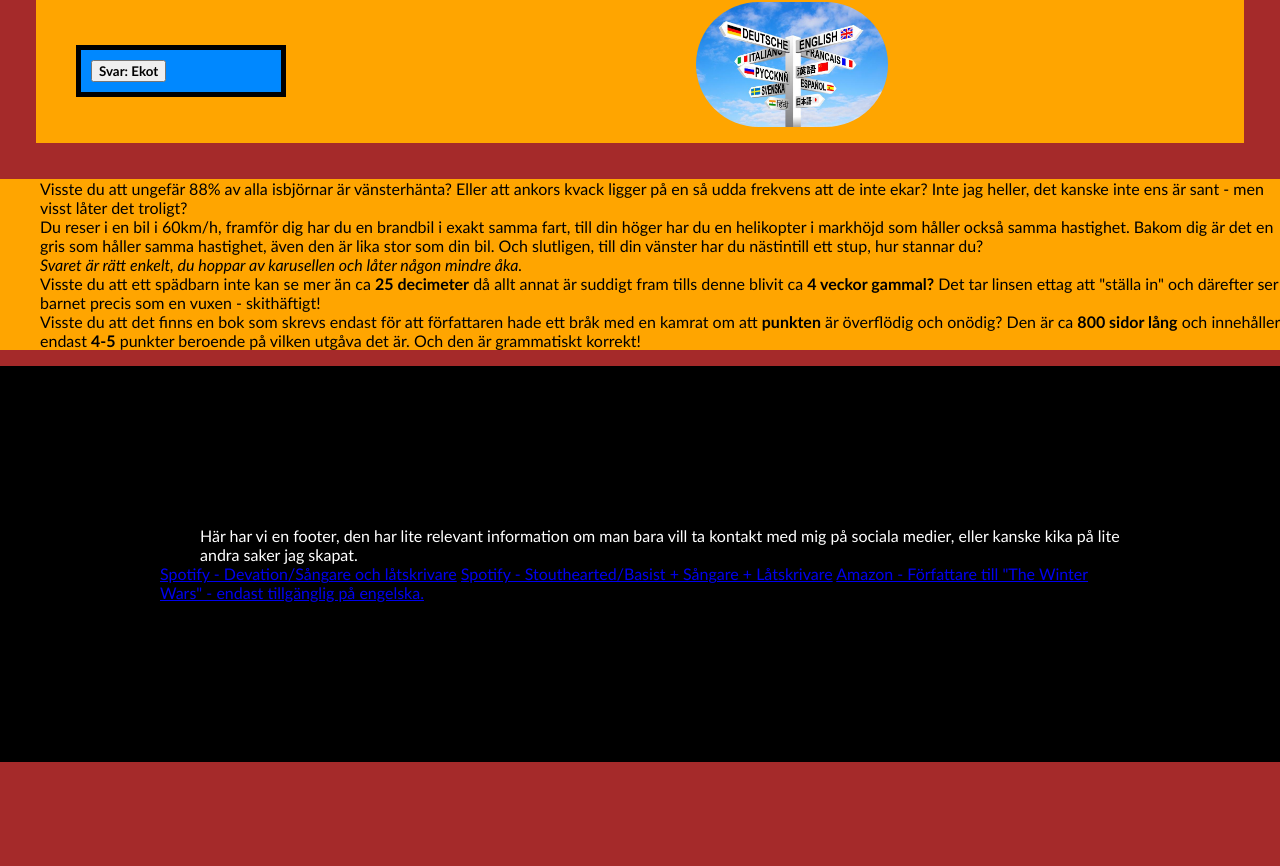
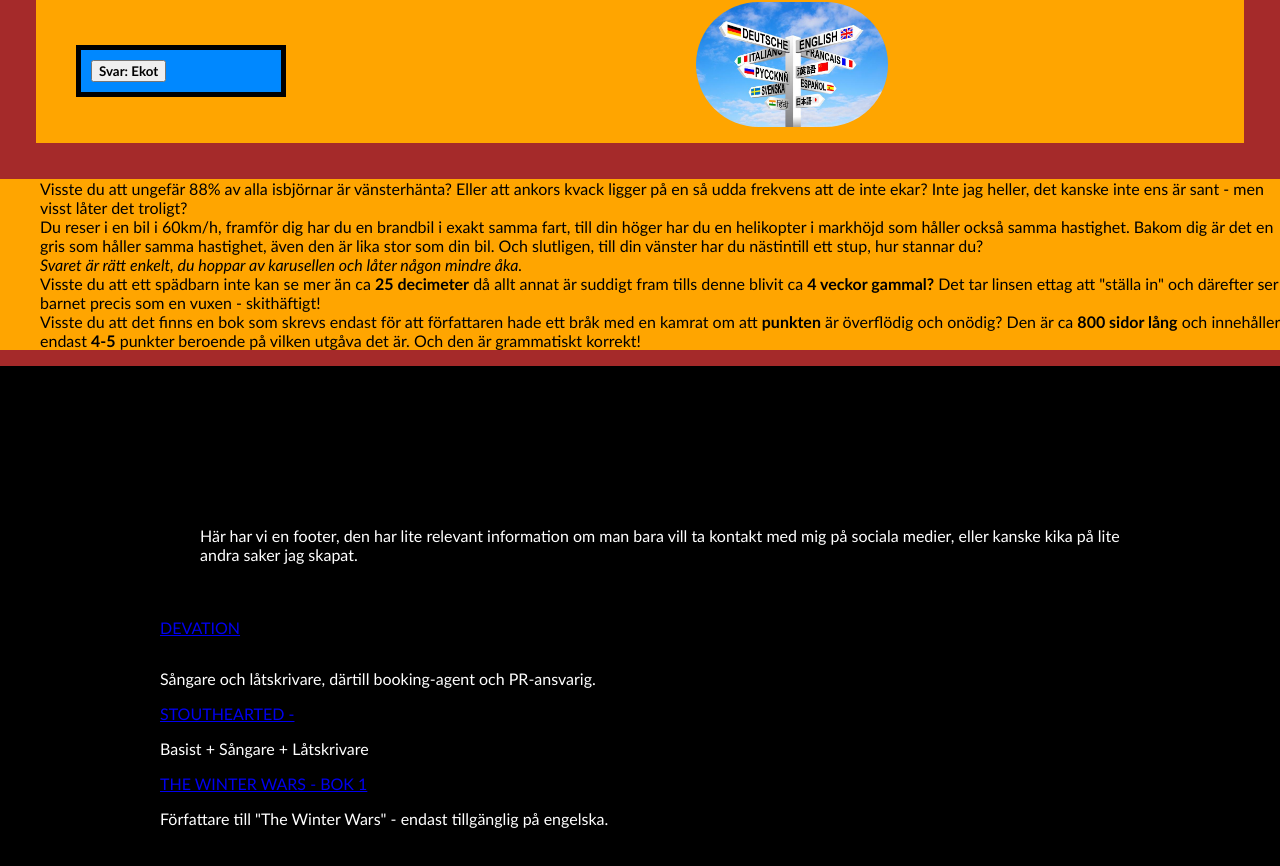
Before and after one commit to TimmyBartelius/Online-CV, a plain HTML site: page index.html in a window 1280 px wide. Shown: the part 1290-2156 px from the top of the page. Before the commit the page ends 2052 px from the top, so only its background shows below. Drawn offline with Linux system fonts and the light colour scheme.

Commit message:
Ändrat på länktext i footer

```diff
--- a/index.html
+++ b/index.html
@@ -67,11 +67,10 @@
 				<li>Här har vi en footer, den har lite relevant information om man bara vill ta kontakt med mig på sociala medier, eller kanske kika på lite andra saker jag skapat.</li>
 			</ul>
 			</section>
-			<section class="links">
-				<a href="https://open.spotify.com/artist/4zhX5rz0FduHZqqUeyqACi?si=a8424ca7b7314bbd"> Spotify - Devation/Sångare och låtskrivare</a>
-				<a href="https://open.spotify.com/artist/3mwqKJG61WGN6X2w3nZ0tH?si=56efb37996fb4e3b"> Spotify - Stouthearted/Basist + Sångare + Låtskrivare</a>
-				<a href="https://www.amazon.se/Winter-Wars-Timmy-Bartelius/dp/1665598344"> Amazon - Författare till "The Winter Wars" - endast tillgänglig på engelska.</a>
-			</section>
+				<a href="https://open.spotify.com/artist/4zhX5rz0FduHZqqUeyqACi?si=a8424ca7b7314bbd"><p> DEVATION</a>
+					<p>Sångare och låtskrivare, därtill booking-agent och PR-ansvarig.</p>
+				<a href="https://open.spotify.com/artist/3mwqKJG61WGN6X2w3nZ0tH?si=56efb37996fb4e3b"> STOUTHEARTED - </a><p>Basist + Sångare + Låtskrivare</p>
+				<a href="https://www.amazon.se/Winter-Wars-Timmy-Bartelius/dp/1665598344"> THE WINTER WARS - BOK 1</a><p>Författare till "The Winter Wars" - endast tillgänglig på engelska.</p>
 		</footer>
 	</body>
 </html>
--- a/stylesheet.css
+++ b/stylesheet.css
@@ -78,5 +78,7 @@ footer{
 	padding: 10rem;
 }
 .links{
-	float: right;
+	display: flex;
+	flex-direction: row;
+
 }
```
